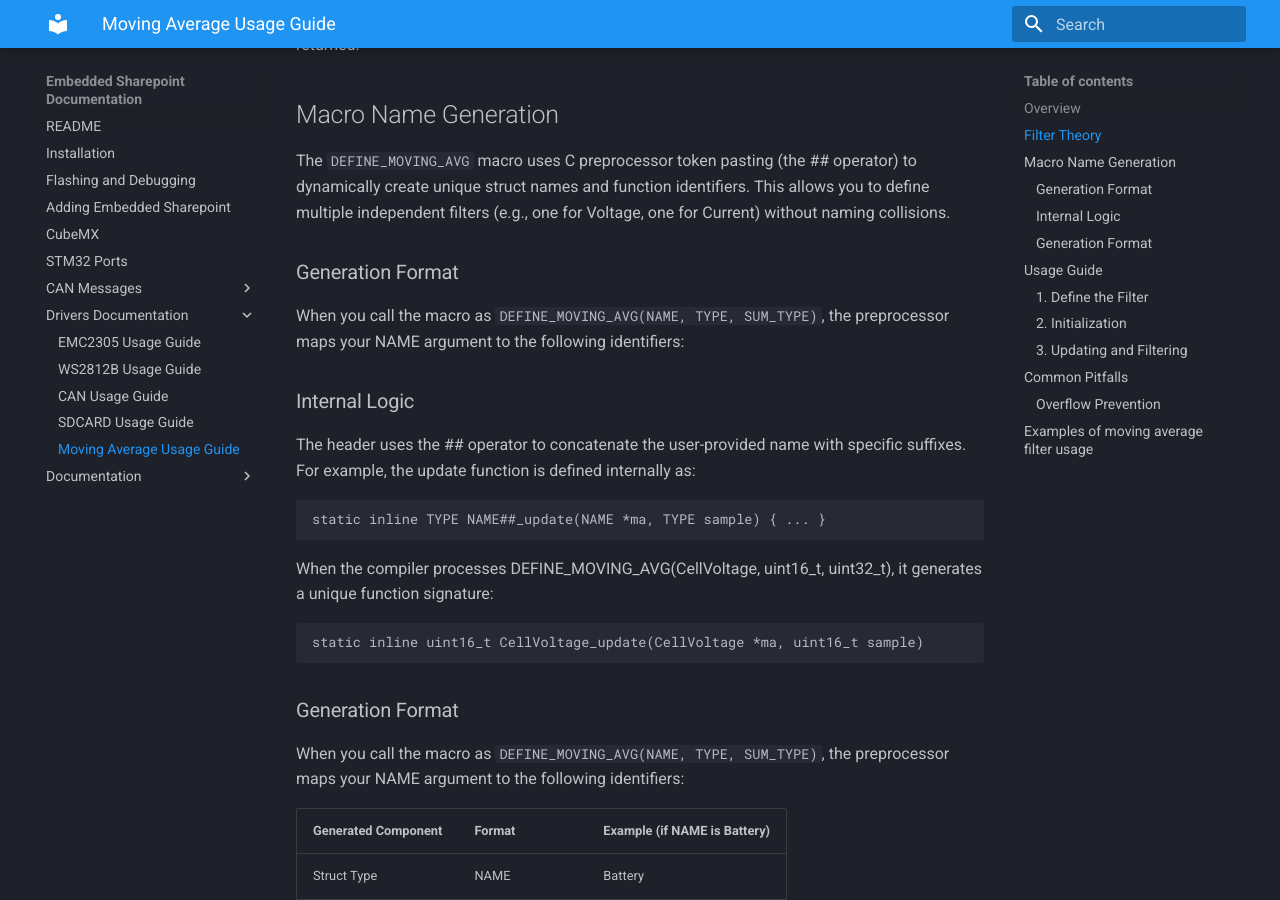
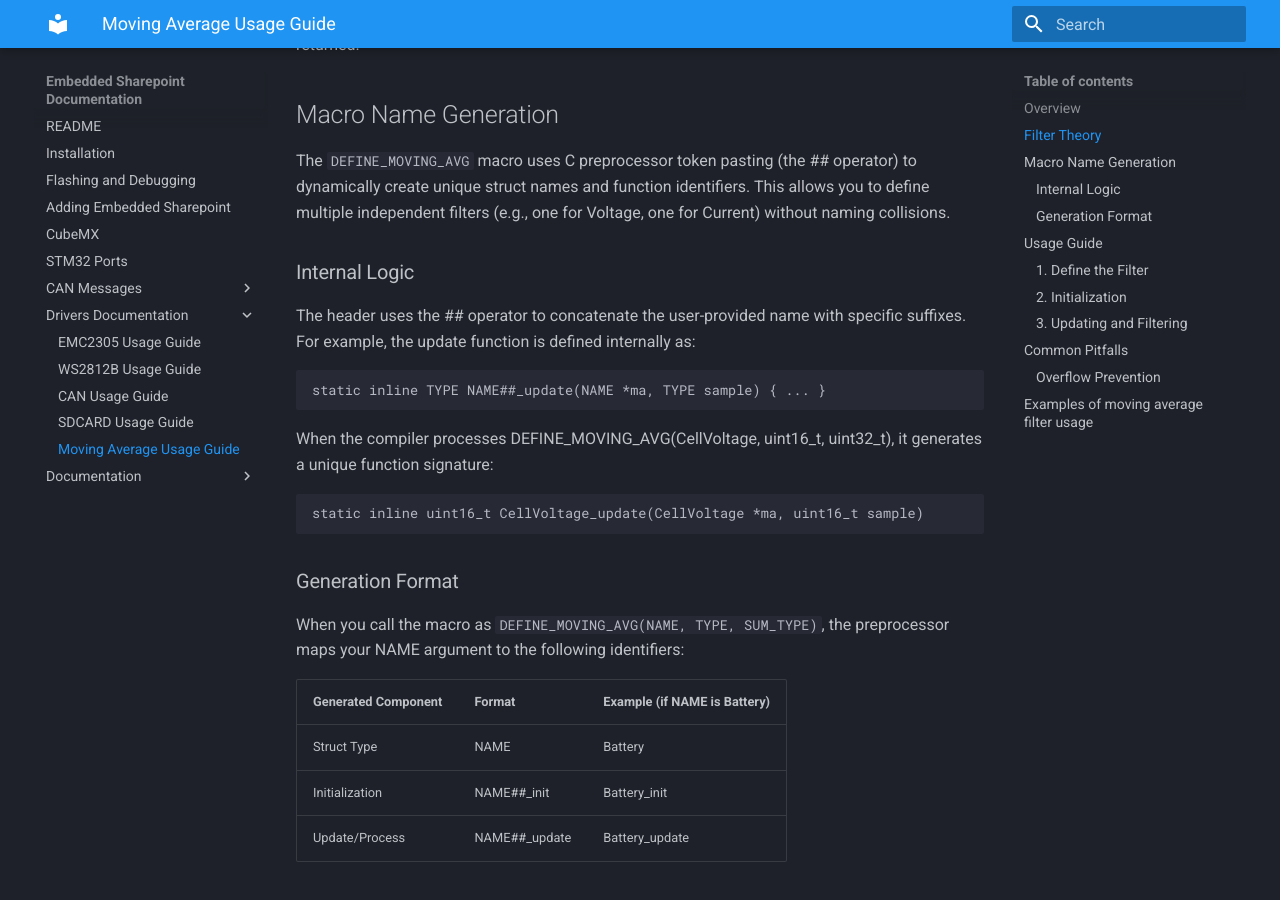
Before and after one commit to lhr-solar/Embedded-Sharepoint, an MkDocs documentation site: the page built from docs/MovingAverage.md, in a window 1280 px wide and 900 px high, scrolled down 501 px. Built offline with MkDocs 1.6.1 and Material for MkDocs 9.7.7, drawn with Linux system fonts in a browser that asks for light colours.

Commit message:
redunndant section in docs

```diff
--- a/docs/MovingAverage.md
+++ b/docs/MovingAverage.md
@@ -12,9 +12,6 @@ To maintain O(1) time complexity, the implementation tracks a running sum. When
 
 ## Macro Name Generation
 The `DEFINE_MOVING_AVG` macro uses C preprocessor token pasting (the ## operator) to dynamically create unique struct names and function identifiers. This allows you to define multiple independent filters (e.g., one for Voltage, one for Current) without naming collisions.
-
-### Generation Format
-When you call the macro as `DEFINE_MOVING_AVG(NAME, TYPE, SUM_TYPE)`, the preprocessor maps your NAME argument to the following identifiers:
 
 ### Internal Logic
 The header uses the ## operator to concatenate the user-provided name with specific suffixes. For example, the update function is defined internally as:
```
